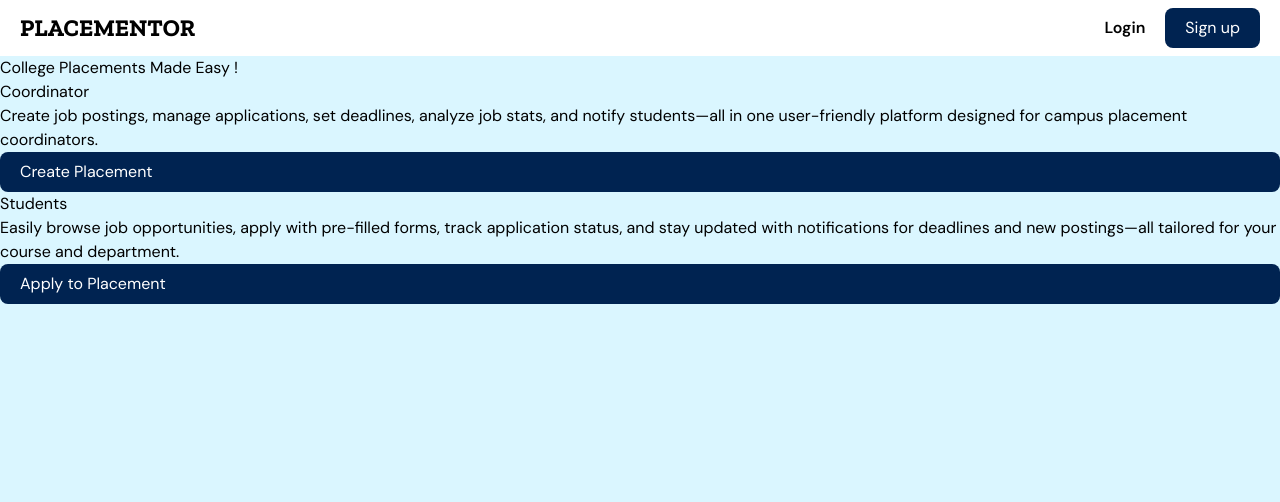
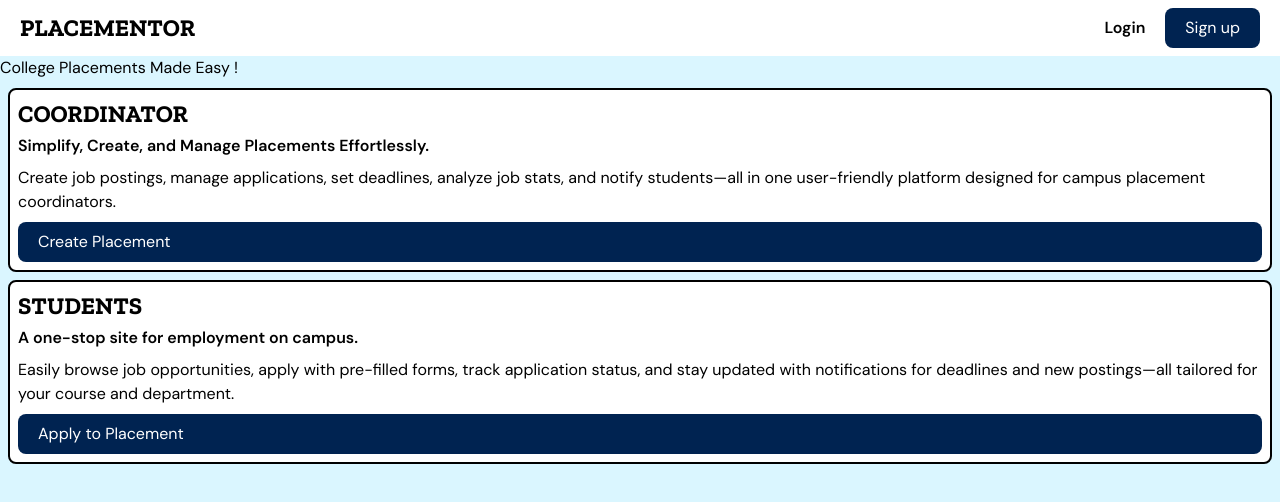
Before and after one commit to vivek-oza/placement-portal-learning, a React (Vite) app in the folder frontend/: page / in a window 1280 px wide. Shown: the top 502 px of the page. Built offline with nearby package versions, Linux system fonts and the light colour scheme.

Commit message:
Minor style changes in landing page card

```diff
--- a/frontend/src/components/LandingPageCard/LandingPageCard.jsx
+++ b/frontend/src/components/LandingPageCard/LandingPageCard.jsx
@@ -1,25 +1,39 @@
-import React from 'react'
-import DarkBlueButton from '../buttons/DarkBlueButton';
+import React from "react";
+import DarkBlueButton from "../buttons/DarkBlueButton";
 
-function LandingPageCard({cardDetails}) {
-  const { cardTitle, cardSubtitle, cardDescription, cardButton, cardButtonPath } = cardDetails;
+function LandingPageCard({ cardDetails }) {
+  const {
+    cardTitle,
+    cardSubTitle,
+    cardDescription,
+    cardButton,
+    cardButtonPath,
+  } = cardDetails;
 
   function onCardButtonClicked() {
-    alert("Button Clicked")
+    alert("Button Clicked");
   }
 
   return (
     <>
-        <div className="landingPageCard">
-            <h2 className="cardTitle">{cardTitle}</h2>
+      <div className="landingPageCard bg-white border-2 border-solid border-black rounded-lg m-2 p-2  flex flex-col gap-2">
+        <div className="flex flex-col gap-1">
+          <h2 className="cardTitle text-2xl font-zilla font-bold">
+            {cardTitle}
+          </h2>
+          <h3 className="cardSubTitle font-semibold">{cardSubTitle}</h3>
+        </div>
 
-            <h3 className="cardSubTitle">{cardSubtitle}</h3>
+        <p className="cardDescription">{cardDescription}</p>
 
-            <p className="cardDescription">{cardDescription}</p>
-
-            <DarkBlueButton className="cardButton" buttonDetails={{buttonPath:`${cardButtonPath}` ,buttonName: `${cardButton}` }}/>
-
-        </div>
+        <DarkBlueButton
+          // className="cardButton w-48 max-w-4"    !!!   WORK HERE    !!!
+          buttonDetails={{
+            buttonPath: `${cardButtonPath}`,
+            buttonName: `${cardButton}`,
+          }}
+        />
+      </div>
     </>
   );
 }
--- a/frontend/src/pages/Home/Home.jsx
+++ b/frontend/src/pages/Home/Home.jsx
@@ -6,7 +6,7 @@ function Home() {
   const allCardDetails = [
     {
       id: 1,
-      cardTitle: "Coordinator",
+      cardTitle: "COORDINATOR",
       cardSubTitle: "Simplify, Create, and Manage Placements Effortlessly.",
       cardDescription:
         "Create job postings, manage applications, set deadlines, analyze job stats, and notify students—all in one user-friendly platform designed for campus placement coordinators.",
@@ -15,7 +15,7 @@ function Home() {
     },
     {
       id: 2,
-      cardTitle: "Students",
+      cardTitle: "STUDENTS",
       cardSubTitle: "A one-stop site for employment on campus.",
       cardDescription:
         "Easily browse job opportunities, apply with pre-filled forms, track application status, and stay updated with notifications for deadlines and new postings—all tailored for your course and department.",
```
